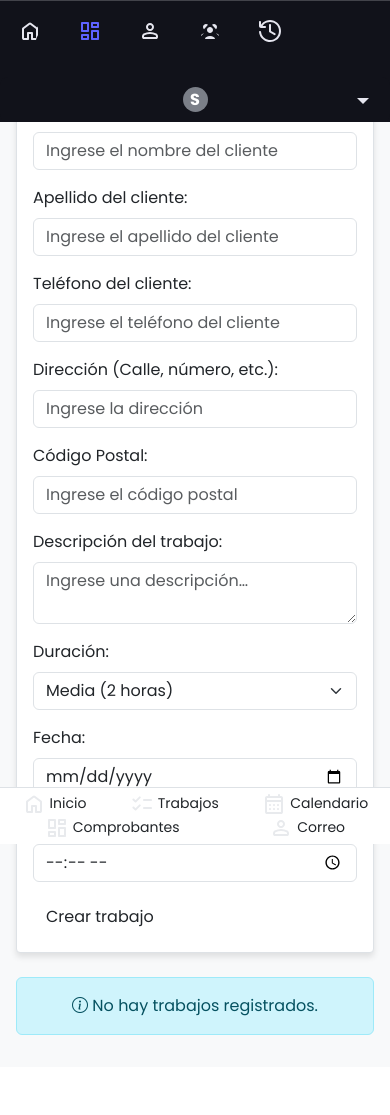
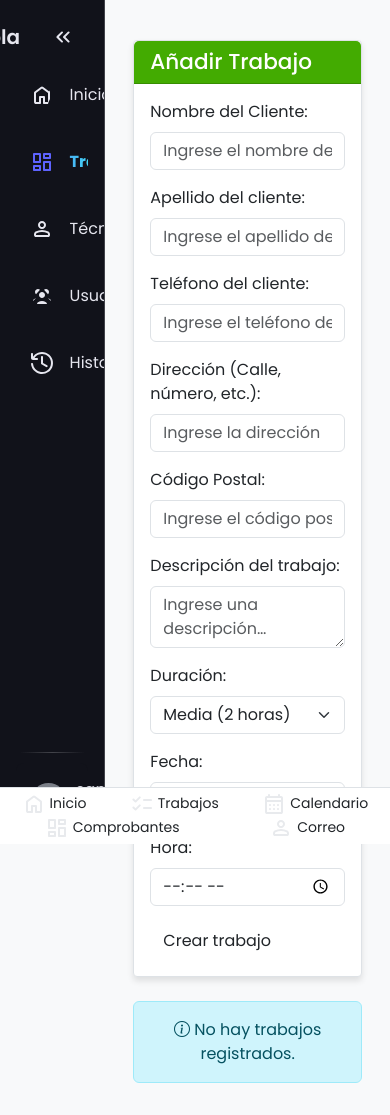
Before and after one commit to iiTzSenn/Coinpla__v1, a Flask app: page /jobs in a window 390 px wide. Before the commit the page ends 1035 px from the top, so only its background shows below. Run offline with Flask 3, Linux system fonts and the light colour scheme; the visitor is signed in with stand-in values (Sample User, id 1); data that the repository does not hold is empty.

Commit message:
COINPLA (Version movil eliminada)

```diff
--- a/app/routes/jobs.py
+++ b/app/routes/jobs.py
@@ -12,101 +12,91 @@
 @jobs_bp.route('/')
 @login_required
 def index():
-    # Si el usuario es técnico y se detecta que se accede desde un dispositivo móvil
-    if current_user.role == 'tecnico' and "Mobile" in request.user_agent.string:
-        if current_user.technician_profile:
-            trabajos = Job.query.filter(Job.technician_id == current_user.technician_profile.id).all()
-        else:
-            trabajos = []
+    trabajos_recientes = Job.query.order_by(Job.updated_at.desc()).limit(10).all()
+    total_usuarios = User.query.count()
+    total_trabajos = Job.query.count()
+    trabajos_pendientes = Job.query.filter_by(estado='Pendiente').count()
+    trabajos_completados = Job.query.filter_by(estado='Completado').count()
 
-        return render_template('index_mobile.html', trabajos=trabajos)
-    else:
-        # Vista para administradores y técnicos en escritorio
-        trabajos_recientes = Job.query.order_by(Job.updated_at.desc()).limit(10).all()
-        total_usuarios = User.query.count()
-        total_trabajos = Job.query.count()
-        trabajos_pendientes = Job.query.filter_by(estado='Pendiente').count()
-        trabajos_completados = Job.query.filter_by(estado='Completado').count()
+    # Preparar datos para el gráfico: trabajos por mes en los últimos 6 meses
+    current_month = datetime.now().month
+    current_year = datetime.now().year
+    meses_labels = []
+    trabajos_mes = []
+    for i in range(6):
+        month = current_month - i
+        year = current_year
+        if month <= 0:
+            month += 12
+            year -= 1
+        label = datetime(year, month, 1).strftime('%b %Y')
+        meses_labels.append(label)
+        count = Job.query.filter(
+            func.extract('year', Job.fecha) == year,
+            func.extract('month', Job.fecha) == month
+        ).count()
+        trabajos_mes.append(count)
+    meses_labels.reverse()
+    trabajos_mes.reverse()
 
-        # Preparar datos para el gráfico: trabajos por mes en los últimos 6 meses
-        current_month = datetime.now().month
-        current_year = datetime.now().year
-        meses_labels = []
-        trabajos_mes = []
-        for i in range(6):
-            month = current_month - i
-            year = current_year
-            if month <= 0:
-                month += 12
-                year -= 1
-            label = datetime(year, month, 1).strftime('%b %Y')
-            meses_labels.append(label)
-            count = Job.query.filter(
-                func.extract('year', Job.fecha) == year,
-                func.extract('month', Job.fecha) == month
-            ).count()
-            trabajos_mes.append(count)
-        meses_labels.reverse()
-        trabajos_mes.reverse()
+    trabajosPendientesMes = []
+    for i in range(6):
+        month = current_month - i
+        year = current_year
+        if month <= 0:
+            month += 12
+            year -= 1
+        count_pendientes = Job.query.filter(
+            func.extract('year', Job.fecha) == year,
+            func.extract('month', Job.fecha) == month,
+            Job.estado == 'Pendiente'
+        ).count()
+        trabajosPendientesMes.append(count_pendientes)
+    trabajosPendientesMes.reverse()
 
-        trabajosPendientesMes = []
-        for i in range(6):
-            month = current_month - i
-            year = current_year
-            if month <= 0:
-                month += 12
-                year -= 1
-            count_pendientes = Job.query.filter(
-                func.extract('year', Job.fecha) == year,
-                func.extract('month', Job.fecha) == month,
-                Job.estado == 'Pendiente'
-            ).count()
-            trabajosPendientesMes.append(count_pendientes)
-        trabajosPendientesMes.reverse()
+    # Preparar eventos para el calendario: usar todos los trabajos con fecha definida
+    jobs_for_calendar = Job.query.filter(Job.fecha != None).all()
+    eventos_calendario = []
+    for job in jobs_for_calendar:
+        eventos_calendario.append({
+            'titulo': f"{job.nombre_cliente} {job.apellido_cliente or ''}",
+            'start': job.fecha.strftime('%Y-%m-%d')
+        })
 
-        # Preparar eventos para el calendario: usar todos los trabajos con fecha definida
-        jobs_for_calendar = Job.query.filter(Job.fecha != None).all()
-        eventos_calendario = []
-        for job in jobs_for_calendar:
-            eventos_calendario.append({
-                'titulo': f"{job.nombre_cliente} {job.apellido_cliente or ''}",
-                'start': job.fecha.strftime('%Y-%m-%d')
-            })
+    # Calcular facturación mensual
+    facturacion_mes = []
+    for i in range(6):
+        month = current_month - i
+        year = current_year
+        if month <= 0:
+            month += 12
+            year -= 1
+        total_facturacion = db.session.query(func.sum(Job.costo_final)).filter(
+            func.extract('year', Job.fecha) == year,
+            func.extract('month', Job.fecha) == month,
+            Job.estado == 'Completado'
+        ).scalar() or 0
+        facturacion_mes.append(total_facturacion)
+    facturacion_mes.reverse()
 
-        # Calcular facturación mensual
-        facturacion_mes = []
-        for i in range(6):
-            month = current_month - i
-            year = current_year
-            if month <= 0:
-                month += 12
-                year -= 1
-            total_facturacion = db.session.query(func.sum(Job.costo_final)).filter(
-                func.extract('year', Job.fecha) == year,
-                func.extract('month', Job.fecha) == month,
-                Job.estado == 'Completado'
-            ).scalar() or 0
-            facturacion_mes.append(total_facturacion)
-        facturacion_mes.reverse()
+    page = request.args.get('page', 1, type=int)
+    per_page = 10
+    trabajos_pendientes_proceso = Job.query.filter(Job.estado.in_(['Pendiente', 'En Proceso'])) \
+                                           .order_by(Job.updated_at.desc()) \
+                                           .paginate(page=page, per_page=per_page, error_out=False)
 
-        page = request.args.get('page', 1, type=int)
-        per_page = 10
-        trabajos_pendientes_proceso = Job.query.filter(Job.estado.in_(['Pendiente', 'En Proceso'])) \
-                                               .order_by(Job.updated_at.desc()) \
-                                               .paginate(page=page, per_page=per_page, error_out=False)
-
-        return render_template('dashboard_admin.html',
-                               trabajos_recientes=trabajos_recientes,
-                               total_usuarios=total_usuarios,
-                               total_trabajos=total_trabajos,
-                               trabajos_pendientes=trabajos_pendientes,
-                               trabajos_completados=trabajos_completados,
-                               meses_labels=meses_labels,
-                               trabajos_mes=trabajos_mes,
-                               trabajosPendientesMes=trabajosPendientesMes,  # Enviar al frontend
-                               facturacion_mes=facturacion_mes,  # Enviar al frontend
-                               eventos_calendario=eventos_calendario,
-                               trabajos_pendientes_proceso=trabajos_pendientes_proceso)
+    return render_template('dashboard_admin.html',
+                           trabajos_recientes=trabajos_recientes,
+                           total_usuarios=total_usuarios,
+                           total_trabajos=total_trabajos,
+                           trabajos_pendientes=trabajos_pendientes,
+                           trabajos_completados=trabajos_completados,
+                           meses_labels=meses_labels,
+                           trabajos_mes=trabajos_mes,
+                           trabajosPendientesMes=trabajosPendientesMes,  # Enviar al frontend
+                           facturacion_mes=facturacion_mes,  # Enviar al frontend
+                           eventos_calendario=eventos_calendario,
+                           trabajos_pendientes_proceso=trabajos_pendientes_proceso)
 
 @jobs_bp.route('/jobs')
 @login_required
--- a/app/static/css/navbar.css
+++ b/app/static/css/navbar.css
@@ -314,145 +314,3 @@
   font-size: 1.2rem;
   fill: black;
 }
-
-/* Media Queries */
-@media (max-width: 800px) {
-  .container {
-    border: none;
-    padding: 0;
-  }
-
-  .sidebar-header {
-    margin-bottom: 0;
-  }
-
-  #sidebar {
-    height: 60px;
-    width: 100%;
-    border-right: none;
-    border-top: 1px solid var(--line-clr);
-    padding: 0;
-    position: fixed;
-    top: unset;
-    bottom: 0;
-  }
-
-  #sidebar > ul {
-    padding: 0;
-    display: grid;
-    grid-auto-columns: 60px;
-    grid-auto-flow: column;
-    align-items: center;
-    overflow-x: scroll;
-  }
-
-  #sidebar ul li {
-    height: 100%;
-  }
-
-  #sidebar ul a,
-  #sidebar ul .dropdown-btn {
-    width: 60px;
-    height: 60px;
-    padding: 0;
-    border-radius: 0;
-    justify-content: center;
-  }
-
-  #sidebar ul li span,
-  #sidebar ul li:first-child,
-  .dropdown-btn svg:last-child {
-    display: none;
-  }
-
-  #sidebar ul li .sub-menu.show {
-    position: fixed;
-    bottom: 60px;
-    left: 0;
-    box-sizing: border-box;
-    height: 60px;
-    width: 100%;
-    background-color: var(--hover-clr);
-    border-top: 1px solid var(--line-clr);
-    display: flex;
-    justify-content: center;
-  }
-  #sidebar ul li .sub-menu.show > div {
-    overflow-x: auto;
-  }
-  #sidebar ul li .sub-menu.show li {
-    display: inline-flex;
-  }
-  #sidebar ul li .sub-menu.show a {
-    box-sizing: border-box;
-    padding: 1em;
-    width: auto;
-    justify-content: center;
-  }
-}
-
-@media (max-height: 600px) {
-  #sidebar {
-    height: auto;
-  }
-
-  #sidebar ul {
-    max-height: calc(100vh - 100px);
-  }
-}
-
-@media (max-width: 1024px) {
-  #sidebar {
-    width: 200px;
-  }
-
-  #sidebar.close {
-    width: 50px;
-  }
-
-  #sidebar .bottom-container .avatar {
-    width: 30px;
-    height: 30px;
-  }
-
-  /* En pantallas medianas se oculta la info de usuario */
-  #sidebar .bottom-container .user-info {
-    display: none;
-  }
-}
-
-@media (max-width: 768px) {
-  #sidebar {
-    width: 100%;
-    height: auto;
-    position: fixed;
-    top: 0;
-    z-index: 1000;
-  }
-
-  #sidebar ul {
-    display: flex;
-    flex-direction: row;
-    overflow-x: auto;
-  }
-
-  #sidebar .bottom-container {
-    flex-direction: column;
-    align-items: center;
-  }
-
-  #sidebar .separator {
-    display: none;
-  }
-}
-
-@media (max-width: 480px) {
-  #sidebar .bottom-container .avatar {
-    width: 25px;
-    height: 25px;
-  }
-
-  #sidebar .bottom-container {
-    padding: 10px;
-  }
-}
```
Also changed, not shown: app/static/js/sidebar.js (+0 -34 lines), app/templates/index_mobile.html (deleted, +0 -43 lines).
